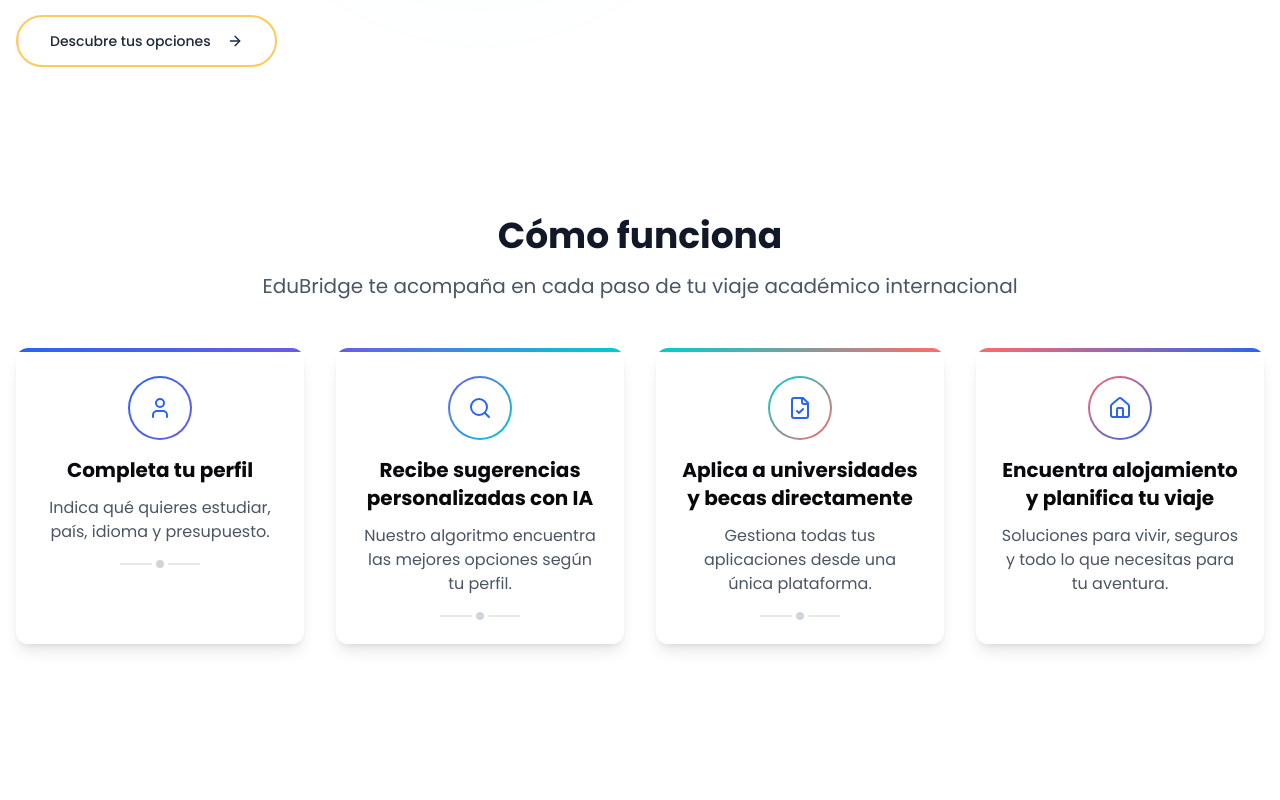
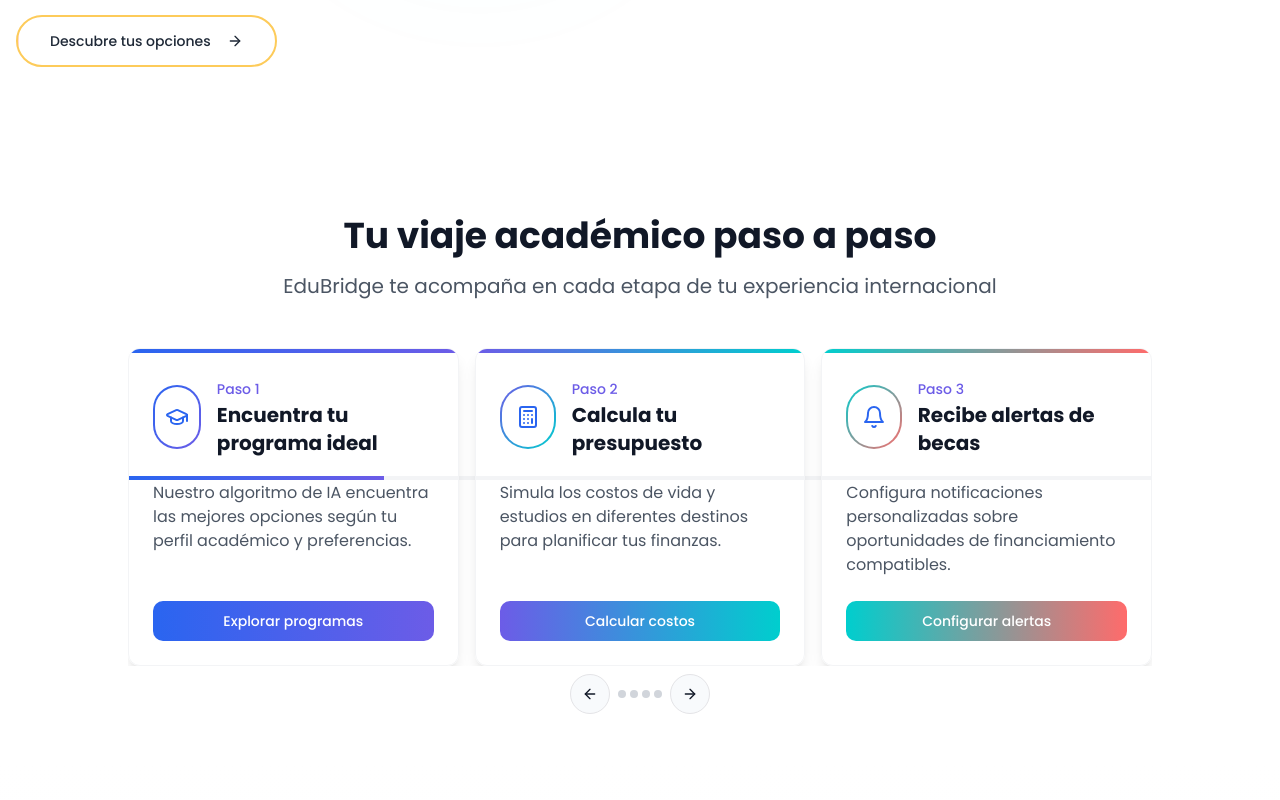
Before and after one commit to andregiraldo/edu-bridge, a React (Vite) app: page / in a window 1280 px wide. Shown: the part 560-1360 px from the top of the page. Built offline with nearby package versions, Linux system fonts and the light colour scheme.

Commit message:
Refactor: Implement animated onboarding carousel
Replaces the static module display with an animated, horizontal carousel to visualize the student journey in a step-by-step format.

```diff
--- a/src/components/HowItWorksSection.tsx
+++ b/src/components/HowItWorksSection.tsx
@@ -1,7 +1,14 @@
 
 import React from 'react';
-import { User, Search, FileCheck, Home } from 'lucide-react';
-import { Card, CardContent } from "@/components/ui/card";
+import { GraduationCap, Calculator, Bell, House } from 'lucide-react';
+import {
+  Carousel,
+  CarouselContent,
+  CarouselItem,
+  CarouselNext,
+  CarouselPrevious
+} from "@/components/ui/carousel";
+import { Button } from "@/components/ui/button";
 
 const stepGradients = [
   'from-edubridge-blue to-edubridge-purple',
@@ -12,67 +19,109 @@ const stepGradients = [
 
 const steps = [
   {
-    icon: User,
-    title: "Completa tu perfil",
-    description: "Indica qué quieres estudiar, país, idioma y presupuesto."
+    icon: GraduationCap,
+    title: "Encuentra tu programa ideal",
+    description: "Nuestro algoritmo de IA encuentra las mejores opciones según tu perfil académico y preferencias.",
+    action: "Explorar programas",
+    url: "/recomendador"
   },
   {
-    icon: Search,
-    title: "Recibe sugerencias personalizadas con IA",
-    description: "Nuestro algoritmo encuentra las mejores opciones según tu perfil."
+    icon: Calculator,
+    title: "Calcula tu presupuesto",
+    description: "Simula los costos de vida y estudios en diferentes destinos para planificar tus finanzas.",
+    action: "Calcular costos",
+    url: "#"
   },
   {
-    icon: FileCheck,
-    title: "Aplica a universidades y becas directamente",
-    description: "Gestiona todas tus aplicaciones desde una única plataforma."
+    icon: Bell,
+    title: "Recibe alertas de becas",
+    description: "Configura notificaciones personalizadas sobre oportunidades de financiamiento compatibles.",
+    action: "Configurar alertas",
+    url: "#"
   },
   {
-    icon: Home,
-    title: "Encuentra alojamiento y planifica tu viaje",
-    description: "Soluciones para vivir, seguros y todo lo que necesitas para tu aventura."
+    icon: House,
+    title: "Encuentra alojamiento",
+    description: "Explora opciones de residencias, apartamentos compartidos y coliving en tu destino.",
+    action: "Ver opciones",
+    url: "#"
   }
 ];
 
 const HowItWorksSection: React.FC = () => {
   return (
-    <section id="como-funciona" className="py-16 md:py-24 bg-white">
+    <section id="como-funciona" className="py-16 md:py-24 bg-white overflow-hidden">
       <div className="container mx-auto px-4">
-        <h2 className="section-title text-center">Cómo funciona</h2>
-        <p className="section-subtitle text-center">
-          EduBridge te acompaña en cada paso de tu viaje académico internacional
+        <div className="text-center mb-12">
+          <h2 className="section-title">Tu viaje académico paso a paso</h2>
+          <p className="section-subtitle">
+            EduBridge te acompaña en cada etapa de tu experiencia internacional
           </p>
+        </div>
 
-        <div className="grid grid-cols-1 sm:grid-cols-2 lg:grid-cols-4 gap-8 mt-12">
+        <div className="relative max-w-5xl mx-auto">
+          {/* Progress bar */}
+          <div className="hidden md:block absolute top-32 left-0 right-0 h-1 bg-gray-100">
+            <div className="h-full w-1/4 bg-gradient-to-r from-edubridge-blue to-edubridge-purple"></div>
+          </div>
+
+          <Carousel
+            opts={{
+              align: "start",
+              loop: true,
+            }}
+            className="w-full"
+          >
+            <CarouselContent>
               {steps.map((step, index) => (
-            <Card
-              key={index}
-              className="border-0 shadow-lg hover:shadow-xl group transition-all duration-300 hover:-translate-y-1 overflow-hidden"
+                <CarouselItem key={index} className="md:basis-1/2 lg:basis-1/3 pl-4">
+                  <div
+                    className="rounded-xl border border-gray-100 shadow-lg hover:shadow-xl transition-all duration-500 overflow-hidden group h-full flex flex-col"
                   >
                     {/* Top gradient border */}
                     <div className={`h-1 w-full bg-gradient-to-r ${stepGradients[index % stepGradients.length]}`}></div>
 
-              <CardContent className="p-6">
-                <div className="flex flex-col items-center text-center">
-                  <div className={`w-16 h-16 rounded-full bg-gradient-to-br ${stepGradients[index % stepGradients.length]} p-0.5 mb-4 group-hover:scale-110 transition-transform duration-300`}>
+                    <div className="p-6 flex flex-col h-full">
+                      <div className="mb-6 flex items-center">
+                        <div className={`w-16 h-16 rounded-full bg-gradient-to-br ${stepGradients[index % stepGradients.length]} p-0.5 group-hover:scale-110 transition-transform duration-300`}>
                           <div className="w-full h-full rounded-full bg-white flex items-center justify-center">
-                      <step.icon className={`text-edubridge-blue`} size={24} />
+                            <step.icon className="text-edubridge-blue" size={24} />
                           </div>
                         </div>
 
-                  <h3 className="text-xl font-bold mb-3">{step.title}</h3>
-                  <p className="text-gray-600">{step.description}</p>
+                        <div className="ml-4">
+                          <span className="text-sm font-medium text-edubridge-purple">Paso {index + 1}</span>
+                          <h3 className="text-xl font-bold">{step.title}</h3>
+                        </div>
+                      </div>
 
-                  {index < steps.length - 1 && (
-                    <div className="hidden lg:flex items-center justify-center mt-4">
-                      <div className="w-8 h-0.5 bg-gray-200"></div>
-                      <div className="w-2 h-2 rounded-full bg-gray-300 mx-1 group-hover:bg-edubridge-blue transition-colors duration-300"></div>
-                      <div className="w-8 h-0.5 bg-gray-200"></div>
+                      <p className="text-gray-600 mb-6 flex-grow">{step.description}</p>
+
+                      <Button
+                        className={`bg-gradient-to-r ${stepGradients[index % stepGradients.length]} text-white hover:opacity-90 w-full group-hover:scale-105 transition-transform duration-300`}
+                        asChild
+                      >
+                        <a href={step.url}>{step.action}</a>
+                      </Button>
                     </div>
-                  )}
                   </div>
-              </CardContent>
-            </Card>
+                </CarouselItem>
               ))}
+            </CarouselContent>
+
+            <div className="absolute -bottom-12 left-0 right-0 flex items-center justify-center gap-2 mt-8">
+              <CarouselPrevious className="static translate-y-0 h-10 w-10" />
+              <div className="flex gap-1">
+                {steps.map((_, index) => (
+                  <div
+                    key={index}
+                    className={`w-2 h-2 rounded-full bg-gray-300 transition-all duration-300 hover:bg-edubridge-blue`}
+                  />
+                ))}
+              </div>
+              <CarouselNext className="static translate-y-0 h-10 w-10" />
+            </div>
+          </Carousel>
         </div>
       </div>
     </section>
```
Lines whose indentation alone changed are shown as unchanged.
